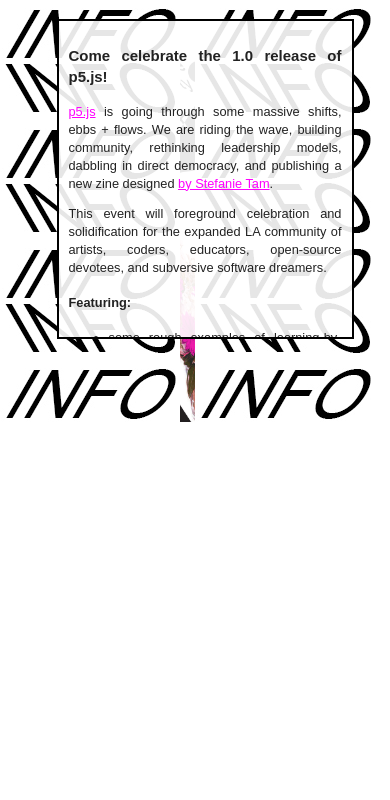
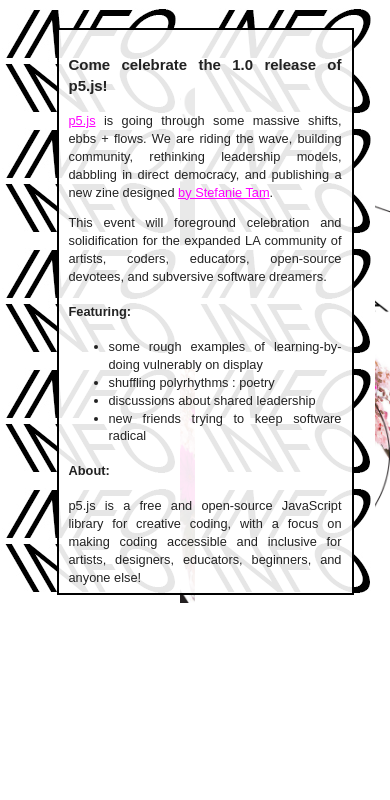
Before and after one commit to stalgiag/p5-release-party, a plain HTML site: page index.html in a window 390 px wide. Drawn offline with Linux system fonts and the light colour scheme.

Commit message:
Minor css changes for mobile

```diff
--- a/css/main.css
+++ b/css/main.css
@@ -256,24 +256,29 @@ textarea {
     outline: solid 2px black;
     display: block;
     width: 100%;
-    max-width: 1200px;
-    margin: 0 auto;
-    object-fit: scale-down;
   }
 
   #info-box {
-    font-family: Arial;
-    text-align: justify;
     padding: 10px;
     position:absolute;
     font-size: 0.8em;
     left: 15%;
     top: 5%;
     width:70%;
-    height: 70%;
+    height: 90%;
     background-color:rgba(255, 255, 255, 0.9);
     outline: solid 2px black;
     overflow-y: scroll;
+  }
+
+  #main-container {
+    /* display: block; */
+    /* overflow-y: hidden; */
+    position: relative;
+    width: 100%;
+    padding: 0;
+    margin-top: 10%;
+    margin: 0 auto;
   }
 }
 
```
